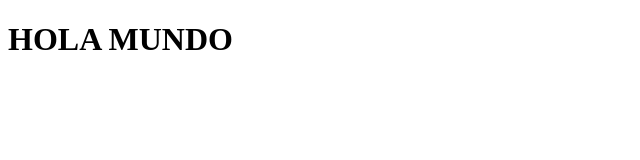
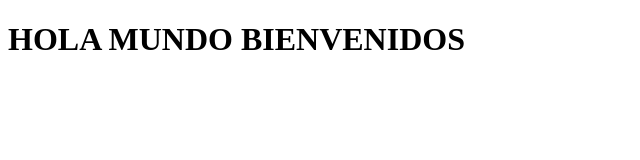
Before and after one commit to appsmartlogic/demo, a plain HTML site: page index.html in a window 1280 px wide. Shown: the whole page, without its empty margins (0-640 px from the left). Drawn offline with Linux system fonts and the light colour scheme.

Commit message:
actualizacion index ppal

```diff
--- a/index.html
+++ b/index.html
@@ -6,6 +6,6 @@
     <title>Document</title>
 </head>
 <body>
-    <h1>HOLA MUNDO</h1>
+    <h1>HOLA MUNDO BIENVENIDOS</h1>
 </body>
 </html>
```
